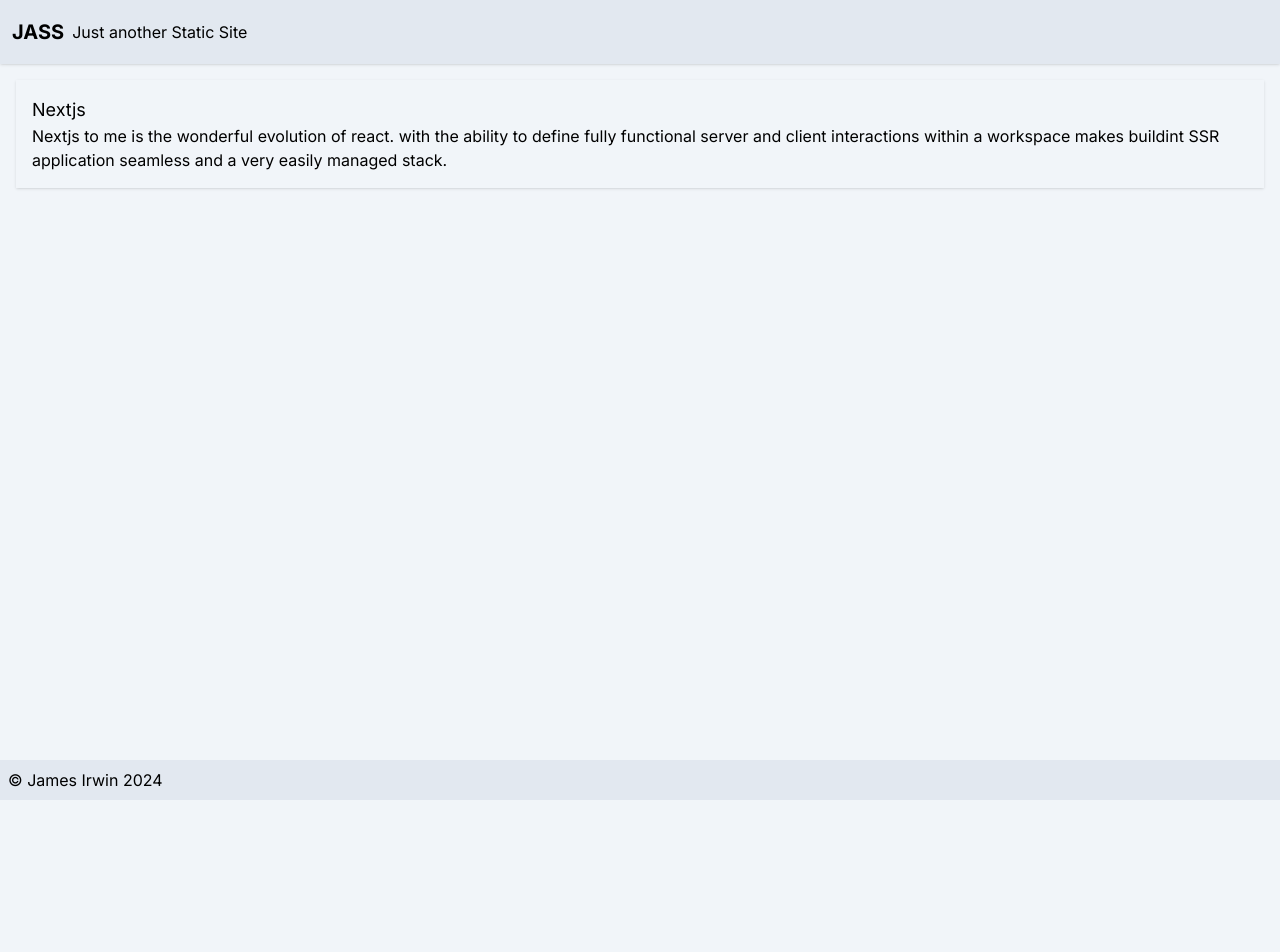
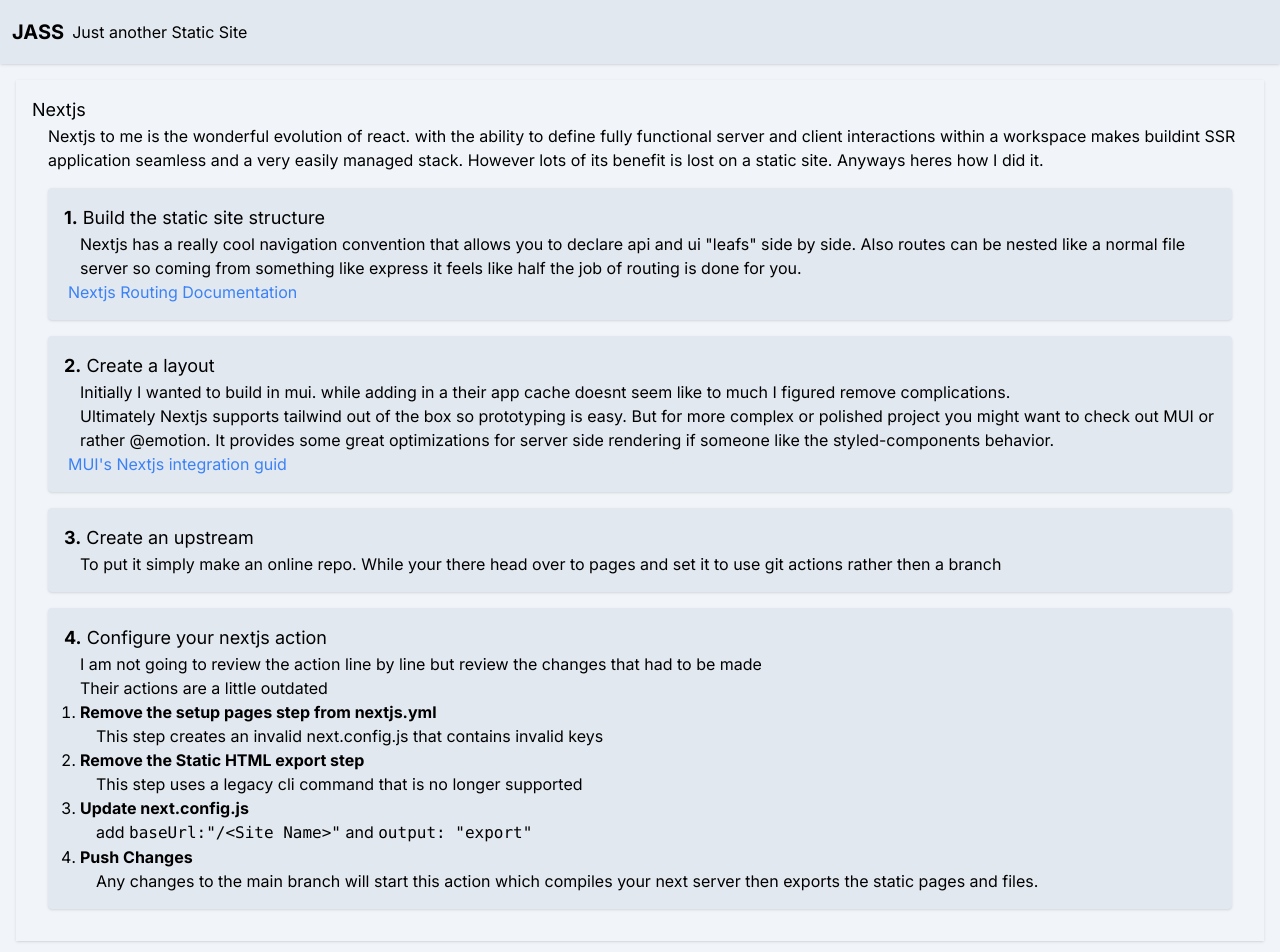
Before and after one commit to IrwinJames-FS/static-site, a Next.js app: page /static-site/ in a window 1280 px wide. Shown: the top 952 px of the page. Before the commit the page ends 800 px from the top, so only its background shows below. Built offline with nearby package versions, Linux system fonts and the light colour scheme.

Commit message:
Added steps taken to publish the site

```diff
--- a/src/app/page.tsx
+++ b/src/app/page.tsx
@@ -1,3 +1,6 @@
+import { Link, P, Section, Title } from "@/components";
+
+
 export default function Home() {
   return (<>
     <header className="h-16 bg-slate-200 flex flex-row justify-center md:justify-between items-center px-2 shadow fixed w-dvw">
@@ -9,8 +12,48 @@
     <main className="flex-grow pt-16">
       <article className="m-4 p-4 shadow">
         <h3 className="text-lg">Nextjs</h3>
-        <p>Nextjs to me is the wonderful evolution of react. with the ability to define fully functional server and client interactions within a workspace makes buildint SSR application seamless and a very easily managed stack.</p>
+        <P>Nextjs to me is the wonderful evolution of react. with the ability to define fully functional server and client interactions within a workspace makes buildint SSR application seamless and a very easily managed stack. However lots of its benefit is lost on a static site. Anyways heres how I did it.</P>
+        <Section>
+          <Title step={1} title="Build the static site structure"/>
+          <P>Nextjs has a really cool navigation convention that allows you to declare api and ui "leafs" side by side. Also routes can be nested like a normal file server so coming from something like express it feels like half the job of routing is done for you.</P>
+          <Link href="https://nextjs.org/docs/app/building-your-application/routing">Nextjs Routing Documentation</Link>
+        </Section>
 
+        <Section>
+          <Title step={2} title="Create a layout"/>
+          <P>Initially I wanted to build in mui. while adding in a their app cache doesnt seem like to much I figured remove complications.</P>
+          <P>Ultimately Nextjs supports tailwind out of the box so prototyping is easy. But for more complex or polished project you might want to check out MUI or rather @emotion. It provides some great optimizations for server side rendering if someone like the styled-components behavior.</P>
+          <Link href="https://mui.com/material-ui/integrations/nextjs/">MUI's Nextjs integration guid</Link>
+        </Section>
+
+        <Section>
+          <Title step={3} title="Create an upstream"/>
+          <P>To put it simply make an online repo. While your there head over to pages and set it to use git actions rather then a branch</P>
+        </Section>
+
+        <Section>
+          <Title step={4} title="Configure your nextjs action"/>
+          <P>I am not going to review the action line by line but review the changes that had to be made</P>
+          <P>Their actions are a little outdated</P>
+          <ul className="list-decimal pl-4">
+            <li>
+              <b>Remove the setup pages step from nextjs.yml</b>
+              <P>This step creates an invalid next.config.js that contains invalid keys</P>
+            </li>
+            <li>
+              <b>Remove the Static HTML export step</b>
+              <P>This step uses a legacy cli command that is no longer supported</P>
+            </li>
+            <li>
+              <b>Update next.config.js</b>
+              <P>add <code>baseUrl:"/&lt;Site Name&gt;"</code> and <code>output: "export"</code></P>
+            </li>
+            <li>
+              <b>Push Changes</b>
+              <P>Any changes to the main branch will start this action which compiles your next server then exports the static pages and files.</P>
+            </li>
+          </ul>
+        </Section>
       </article>
     </main>
     <footer className="h-10 bg-slate-200 flex flex-row items-center px-2">
--- /dev/null
+++ b/src/components/Link.tsx
@@ -0,0 +1,6 @@
+import { AnchorHTMLAttributes, FC } from "react";
+
+export const Link: FC<AnchorHTMLAttributes<HTMLAnchorElement>> = ({className, href, ...props}) => <a {...{
+	className: className ?? `text-blue-500 hover:text-blue-700 duration-200 hover:bg-slate-300 p-1 rounded`,
+	...props
+}}/>
--- /dev/null
+++ b/src/components/P.tsx
@@ -0,0 +1,4 @@
+import { FC, ReactNode } from "react";
+import { ParentElement } from "./types";
+
+export const P: FC<ParentElement> = ({children}) => (<p className="pl-4">{children}</p>);
--- /dev/null
+++ b/src/components/Section.tsx
@@ -0,0 +1,4 @@
+import { FC } from "react";
+import { ParentElement } from "./types";
+
+export const Section: FC<ParentElement> = ({children}) => (<section className="m-4 p-4 rounded bg-slate-200 shadow">{children}</section>)
--- /dev/null
+++ b/src/components/index.ts
@@ -0,0 +1,4 @@
+export * from "./Link";
+export * from "./P";
+export * from "./Section";
+export * from "./Title";
```
Also changed, not shown: src/components/Title.tsx (added, +9 -0 lines), src/components/types.ts (added, +7 -0 lines).
